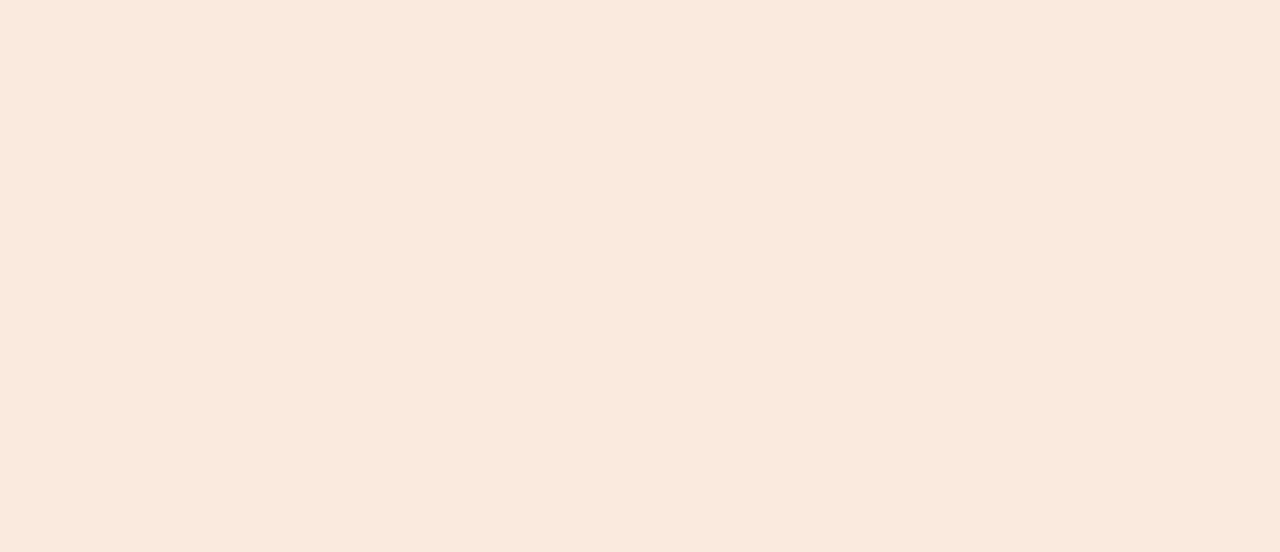
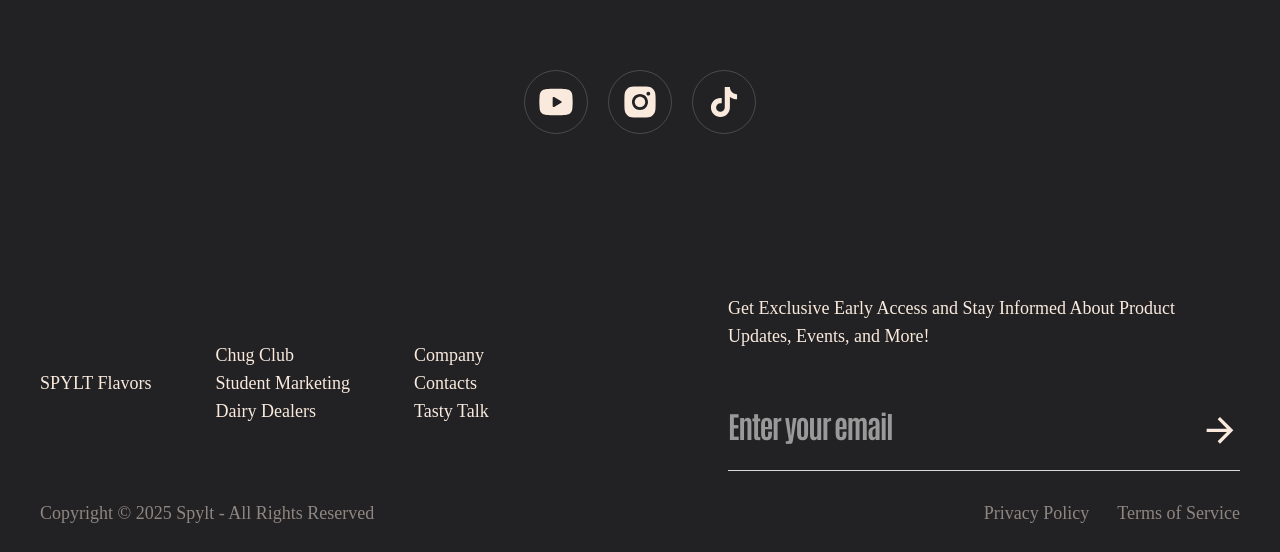
Before and after one commit to akashmhoriya/gsap-awwwards, a React (Vite) app: page / in a window 1280 px wide. Shown: the part 5504-6056 px from the top of the page. Before the commit the page ends 5494 px from the top, so only its background shows below. Built offline with nearby package versions, Linux system fonts and the light colour scheme; a web font is replaced by a local one.

Commit message:
update footersection

```diff
--- a/src/index.css
+++ b/src/index.css
@@ -246,7 +246,7 @@
   }
 
   .footer-section {
-    @apply 2xl:min-h-dvh overflow-hidden relative bg-[#222123];
+    @apply 2xl:min-h-dvh min-h-dvh overflow-hidden relative bg-[#222123];
 
     .social-btn {
       @apply border border-[#faeade33] md:size-[5vw] size-14 md:p-0 p-3 flex justify-center items-center rounded-full hover:bg-[#ffffff1a] transition-colors cursor-pointer;
--- a/src/sections/FooterSection.jsx
+++ b/src/sections/FooterSection.jsx
@@ -1,6 +1,10 @@
-import React from "react";
+import { useMediaQuery } from "react-responsive";
 
 const FooterSection = () => {
+  const isMobile = useMediaQuery({
+    query: "(max-width: 768px)",
+  });
+
   return (
     <section className="footer-section">
       <img
@@ -8,11 +12,84 @@
         alt=""
         className="w-full object-cover -translate-y-1 translate-z-0"
       />
+
       <div className="2xl:h-[110dvh] relative md:pt-[20vh] pt-[10vh]">
         <div className="overflow-hidden z-10">
           <h1 className="general-title text-center text-milk py-5">
             #CHUGRESPONSIBLY
           </h1>
+        </div>
+
+        {isMobile ? (
+          <img
+            src="/images/footer-drink.png"
+            className="absolute top-0 object-contain"
+          />
+        ) : (
+          <video
+            src="/videos/splash.mp4"
+            autoPlay
+            playsInline
+            muted
+            className="absolute top-0 object-contain mix-blend-lighten"
+          />
+        )}
+
+        <div className="flex-center gap-5 relative z-10 md:mt-20 mt-5">
+          <div className="social-btn">
+            <img src="./images/yt.svg" alt="" />
+          </div>
+          <div className="social-btn">
+            <img src="./images/insta.svg" alt="" />
+          </div>
+          <div className="social-btn">
+            <img src="./images/tiktok.svg" alt="" />
+          </div>
+        </div>
+
+        <div className="mt-40 md:px-10 px-5 flex gap-10 md:flex-row flex-col justify-between text-milk font-paragraph md:text-lg font-medium">
+          <div className="flex items-center md:gap-16 gap-5">
+            <div>
+              <p>SPYLT Flavors</p>
+            </div>
+            <div>
+              <p>Chug Club</p>
+              <p>Student Marketing</p>
+              <p>Dairy Dealers</p>
+            </div>
+            <div>
+              <p>Company</p>
+              <p>Contacts</p>
+              <p>Tasty Talk</p>
+            </div>
+          </div>
+
+          <div className="md:max-w-lg">
+            <p>
+              Get Exclusive Early Access and Stay Informed About Product
+              Updates, Events, and More!
+            </p>
+            <div className="flex justify-between items-center border-b border-[#D9D9D9] py-5 md:mt-10">
+              {/* The input field and arrow icon for newsletter signup. */}{" "}
+              {/* A
+          border at the bottom for a clean, modern look. */}
+              <input
+                type="email"
+                placeholder="Enter your email"
+                className="w-full placeholder:font-sans placeholder:text-[#999999]"
+              />
+              <img src="/images/arrow.svg" alt="arrow" />
+            </div>
+          </div>
+        </div>
+
+        <div className="copyright-box">
+          {/* The final row with copyright and legal links. */}
+          <p>Copyright © 2025 Spylt - All Rights Reserved</p>
+          <div className="flex items-center gap-7">
+            <p>Privacy Policy</p>
+            <p>Terms of Sеrvice</p>
+          </div>
         </div>
       </div>
     </section>
```
